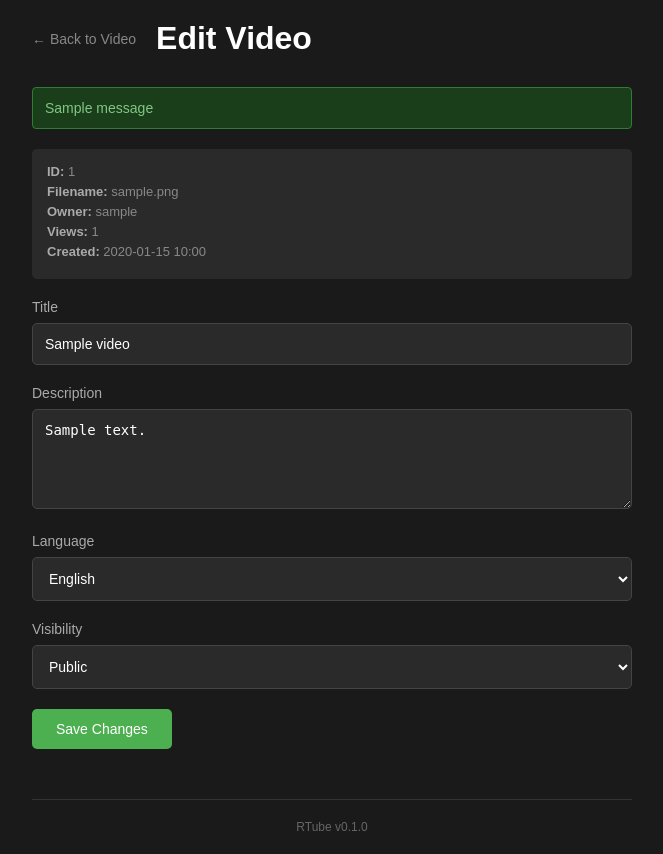
After one commit to RichardDally/RTube, a Flask app: template rtube/templates/videos/edit.html in a window 1280 px wide. The commit adds this page. Shown: the whole page, without its empty margins (308-971 px from the left). Run offline with Flask 3, Linux system fonts and the light colour scheme; the template is opened without the code that fills it: values that come from a table or form of the project are taken from there, others are empty; tables that the repository leaves empty hold one stand-in row (values such as "Sample post"); one stand-in notice (Sample message) is shown; some libraries are stand-ins or nearby versions.

Commit message:
Edit video from owners and admin

```diff
--- /dev/null
+++ b/rtube/templates/videos/edit.html
@@ -0,0 +1,268 @@
+<!DOCTYPE html>
+<html>
+    <head>
+        <meta charset="utf-8">
+        <title>RTube - Edit Video</title>
+        <style>
+            body {
+                font-family: Arial, sans-serif;
+                max-width: 600px;
+                margin: 0 auto;
+                padding: 20px;
+                background-color: #1a1a1a;
+                color: #fff;
+            }
+            .header {
+                display: flex;
+                align-items: center;
+                gap: 20px;
+                margin-bottom: 30px;
+            }
+            .back-link {
+                color: #888;
+                text-decoration: none;
+                font-size: 14px;
+            }
+            .back-link:hover {
+                color: #fff;
+            }
+            h1 {
+                margin: 0;
+            }
+            .form-group {
+                margin-bottom: 20px;
+            }
+            label {
+                display: block;
+                margin-bottom: 8px;
+                font-size: 14px;
+                color: #aaa;
+            }
+            input[type="text"], textarea, select {
+                width: 100%;
+                padding: 12px;
+                border: 1px solid #444;
+                border-radius: 5px;
+                background-color: #2a2a2a;
+                color: #fff;
+                font-size: 14px;
+                box-sizing: border-box;
+            }
+            input[type="text"]:focus, textarea:focus, select:focus {
+                outline: none;
+                border-color: #4CAF50;
+            }
+            textarea {
+                min-height: 100px;
+                resize: vertical;
+            }
+            select {
+                cursor: pointer;
+            }
+            .btn-submit {
+                padding: 12px 24px;
+                background-color: #4CAF50;
+                color: white;
+                border: none;
+                border-radius: 5px;
+                font-size: 14px;
+                cursor: pointer;
+                transition: background-color 0.2s;
+            }
+            .btn-submit:hover {
+                background-color: #45a049;
+            }
+            .flash-messages {
+                margin-bottom: 20px;
+            }
+            .flash-message {
+                padding: 12px;
+                border-radius: 4px;
+                margin-bottom: 10px;
+                font-size: 14px;
+            }
+            .flash-error {
+                background-color: #5c1a1a;
+                color: #ff6b6b;
+                border: 1px solid #8B0000;
+            }
+            .flash-success {
+                background-color: #1a3d1a;
+                color: #81C784;
+                border: 1px solid #2E7D32;
+            }
+            .video-info {
+                background-color: #2a2a2a;
+                padding: 15px;
+                border-radius: 5px;
+                margin-bottom: 20px;
+                font-size: 13px;
+                color: #888;
+            }
+            .video-info span {
+                display: block;
+                margin-bottom: 5px;
+            }
+            .video-info strong {
+                color: #aaa;
+            }
+            footer {
+                margin-top: 50px;
+                padding-top: 20px;
+                border-top: 1px solid #333;
+                text-align: center;
+                color: #666;
+                font-size: 12px;
+            }
+        </style>
+    </head>
+    <body>
+        <div class="header">
+            <a href="{{ url_for('videos.watch_video', v=video.short_id) }}" class="back-link">&larr; Back to Video</a>
+            <h1>Edit Video</h1>
+        </div>
+
+        {% with messages = get_flashed_messages(with_categories=true) %}
+        {% if messages %}
+        <div class="flash-messages">
+            {% for category, message in messages %}
+            <div class="flash-message flash-{{ category }}">{{ message }}</div>
+            {% endfor %}
+        </div>
+        {% endif %}
+        {% endwith %}
+
+        <div class="video-info">
+            <span><strong>ID:</strong> {{ video.short_id }}</span>
+            <span><strong>Filename:</strong> {{ video.filename }}</span>
+            <span><strong>Owner:</strong> {{ video.owner_username or 'Unknown' }}</span>
+            <span><strong>Views:</strong> {{ video.view_count }}</span>
+            <span><strong>Created:</strong> {{ video.created_at.strftime('%Y-%m-%d %H:%M') }}</span>
+        </div>
+
+        <form method="post">
+            <div class="form-group">
+                <label for="title">Title</label>
+                <input type="text" id="title" name="title" maxlength="255" value="{{ video.title or '' }}">
+            </div>
+            <div class="form-group">
+                <label for="description">Description</label>
+                <textarea id="description" name="description">{{ video.description or '' }}</textarea>
+            </div>
+            <div class="form-group">
+                <label for="language">Language</label>
+                <select id="language" name="language">
+                    <option value="">-- No language --</option>
+                    <option value="af" {{ 'selected' if video.language == 'af' else '' }}>Afrikaans</option>
+                    <option value="sq" {{ 'selected' if video.language == 'sq' else '' }}>Albanian</option>
+                    <option value="am" {{ 'selected' if video.language == 'am' else '' }}>Amharic</option>
+                    <option value="ar" {{ 'selected' if video.language == 'ar' else '' }}>Arabic</option>
+                    <option value="hy" {{ 'selected' if video.language == 'hy' else '' }}>Armenian</option>
+                    <option value="az" {{ 'selected' if video.language == 'az' else '' }}>Azerbaijani</option>
+                    <option value="eu" {{ 'selected' if video.language == 'eu' else '' }}>Basque</option>
+                    <option value="be" {{ 'selected' if video.language == 'be' else '' }}>Belarusian</option>
+                    <option value="bn" {{ 'selected' if video.language == 'bn' else '' }}>Bengali</option>
+                    <option value="bs" {{ 'selected' if video.language == 'bs' else '' }}>Bosnian</option>
+                    <option value="bg" {{ 'selected' if video.language == 'bg' else '' }}>Bulgarian</option>
+                    <option value="my" {{ 'selected' if video.language == 'my' else '' }}>Burmese</option>
+                    <option value="ca" {{ 'selected' if video.language == 'ca' else '' }}>Catalan</option>
+                    <option value="zh" {{ 'selected' if video.language == 'zh' else '' }}>Chinese</option>
+                    <option value="hr" {{ 'selected' if video.language == 'hr' else '' }}>Croatian</option>
+                    <option value="cs" {{ 'selected' if video.language == 'cs' else '' }}>Czech</option>
+                    <option value="da" {{ 'selected' if video.language == 'da' else '' }}>Danish</option>
+                    <option value="nl" {{ 'selected' if video.language == 'nl' else '' }}>Dutch</option>
+                    <option value="en" {{ 'selected' if video.language == 'en' else '' }}>English</option>
+                    <option value="et" {{ 'selected' if video.language == 'et' else '' }}>Estonian</option>
+                    <option value="fi" {{ 'selected' if video.language == 'fi' else '' }}>Finnish</option>
+                    <option value="fr" {{ 'selected' if video.language == 'fr' else '' }}>French</option>
+                    <option value="gl" {{ 'selected' if video.language == 'gl' else '' }}>Galician</option>
+                    <option value="ka" {{ 'selected' if video.language == 'ka' else '' }}>Georgian</option>
+                    <option value="de" {{ 'selected' if video.language == 'de' else '' }}>German</option>
+                    <option value="el" {{ 'selected' if video.language == 'el' else '' }}>Greek</option>
+                    <option value="gu" {{ 'selected' if video.language == 'gu' else '' }}>Gujarati</option>
+                    <option value="ht" {{ 'selected' if video.language == 'ht' else '' }}>Haitian Creole</option>
+                    <option value="ha" {{ 'selected' if video.language == 'ha' else '' }}>Hausa</option>
+                    <option value="he" {{ 'selected' if video.language == 'he' else '' }}>Hebrew</option>
+                    <option value="hi" {{ 'selected' if video.language == 'hi' else '' }}>Hindi</option>
+                    <option value="hu" {{ 'selected' if video.language == 'hu' else '' }}>Hungarian</option>
+                    <option value="is" {{ 'selected' if video.language == 'is' else '' }}>Icelandic</option>
+                    <option value="ig" {{ 'selected' if video.language == 'ig' else '' }}>Igbo</option>
+                    <option value="id" {{ 'selected' if video.language == 'id' else '' }}>Indonesian</option>
+                    <option value="ga" {{ 'selected' if video.language == 'ga' else '' }}>Irish</option>
+                    <option value="it" {{ 'selected' if video.language == 'it' else '' }}>Italian</option>
+                    <option value="ja" {{ 'selected' if video.language == 'ja' else '' }}>Japanese</option>
+                    <option value="jv" {{ 'selected' if video.language == 'jv' else '' }}>Javanese</option>
+                    <option value="kn" {{ 'selected' if video.language == 'kn' else '' }}>Kannada</option>
+                    <option value="kk" {{ 'selected' if video.language == 'kk' else '' }}>Kazakh</option>
+                    <option value="km" {{ 'selected' if video.language == 'km' else '' }}>Khmer</option>
+                    <option value="ko" {{ 'selected' if video.language == 'ko' else '' }}>Korean</option>
+                    <option value="ku" {{ 'selected' if video.language == 'ku' else '' }}>Kurdish</option>
+                    <option value="ky" {{ 'selected' if video.language == 'ky' else '' }}>Kyrgyz</option>
+                    <option value="lo" {{ 'selected' if video.language == 'lo' else '' }}>Lao</option>
+                    <option value="la" {{ 'selected' if video.language == 'la' else '' }}>Latin</option>
+                    <option value="lv" {{ 'selected' if video.language == 'lv' else '' }}>Latvian</option>
+                    <option value="lt" {{ 'selected' if video.language == 'lt' else '' }}>Lithuanian</option>
+                    <option value="lb" {{ 'selected' if video.language == 'lb' else '' }}>Luxembourgish</option>
+                    <option value="mk" {{ 'selected' if video.language == 'mk' else '' }}>Macedonian</option>
+                    <option value="mg" {{ 'selected' if video.language == 'mg' else '' }}>Malagasy</option>
+                    <option value="ms" {{ 'selected' if video.language == 'ms' else '' }}>Malay</option>
+                    <option value="ml" {{ 'selected' if video.language == 'ml' else '' }}>Malayalam</option>
+                    <option value="mt" {{ 'selected' if video.language == 'mt' else '' }}>Maltese</option>
+                    <option value="mi" {{ 'selected' if video.language == 'mi' else '' }}>Maori</option>
+                    <option value="mr" {{ 'selected' if video.language == 'mr' else '' }}>Marathi</option>
+                    <option value="mn" {{ 'selected' if video.language == 'mn' else '' }}>Mongolian</option>
+                    <option value="ne" {{ 'selected' if video.language == 'ne' else '' }}>Nepali</option>
+                    <option value="no" {{ 'selected' if video.language == 'no' else '' }}>Norwegian</option>
+                    <option value="ps" {{ 'selected' if video.language == 'ps' else '' }}>Pashto</option>
+                    <option value="fa" {{ 'selected' if video.language == 'fa' else '' }}>Persian</option>
+                    <option value="pl" {{ 'selected' if video.language == 'pl' else '' }}>Polish</option>
+                    <option value="pt" {{ 'selected' if video.language == 'pt' else '' }}>Portuguese</option>
+                    <option value="pa" {{ 'selected' if video.language == 'pa' else '' }}>Punjabi</option>
+                    <option value="ro" {{ 'selected' if video.language == 'ro' else '' }}>Romanian</option>
+                    <option value="ru" {{ 'selected' if video.language == 'ru' else '' }}>Russian</option>
+                    <option value="sm" {{ 'selected' if video.language == 'sm' else '' }}>Samoan</option>
+                    <option value="gd" {{ 'selected' if video.language == 'gd' else '' }}>Scottish Gaelic</option>
+                    <option value="sr" {{ 'selected' if video.language == 'sr' else '' }}>Serbian</option>
+                    <option value="sn" {{ 'selected' if video.language == 'sn' else '' }}>Shona</option>
+                    <option value="sd" {{ 'selected' if video.language == 'sd' else '' }}>Sindhi</option>
+                    <option value="si" {{ 'selected' if video.language == 'si' else '' }}>Sinhala</option>
+                    <option value="sk" {{ 'selected' if video.language == 'sk' else '' }}>Slovak</option>
+                    <option value="sl" {{ 'selected' if video.language == 'sl' else '' }}>Slovenian</option>
+                    <option value="so" {{ 'selected' if video.language == 'so' else '' }}>Somali</option>
+                    <option value="es" {{ 'selected' if video.language == 'es' else '' }}>Spanish</option>
+                    <option value="su" {{ 'selected' if video.language == 'su' else '' }}>Sundanese</option>
+                    <option value="sw" {{ 'selected' if video.language == 'sw' else '' }}>Swahili</option>
+                    <option value="sv" {{ 'selected' if video.language == 'sv' else '' }}>Swedish</option>
+                    <option value="tl" {{ 'selected' if video.language == 'tl' else '' }}>Tagalog</option>
+                    <option value="tg" {{ 'selected' if video.language == 'tg' else '' }}>Tajik</option>
+                    <option value="ta" {{ 'selected' if video.language == 'ta' else '' }}>Tamil</option>
+                    <option value="tt" {{ 'selected' if video.language == 'tt' else '' }}>Tatar</option>
+                    <option value="te" {{ 'selected' if video.language == 'te' else '' }}>Telugu</option>
+                    <option value="th" {{ 'selected' if video.language == 'th' else '' }}>Thai</option>
+                    <option value="tr" {{ 'selected' if video.language == 'tr' else '' }}>Turkish</option>
+                    <option value="tk" {{ 'selected' if video.language == 'tk' else '' }}>Turkmen</option>
+                    <option value="uk" {{ 'selected' if video.language == 'uk' else '' }}>Ukrainian</option>
+                    <option value="ur" {{ 'selected' if video.language == 'ur' else '' }}>Urdu</option>
+                    <option value="ug" {{ 'selected' if video.language == 'ug' else '' }}>Uyghur</option>
+                    <option value="uz" {{ 'selected' if video.language == 'uz' else '' }}>Uzbek</option>
+                    <option value="vi" {{ 'selected' if video.language == 'vi' else '' }}>Vietnamese</option>
+                    <option value="cy" {{ 'selected' if video.language == 'cy' else '' }}>Welsh</option>
+                    <option value="xh" {{ 'selected' if video.language == 'xh' else '' }}>Xhosa</option>
+                    <option value="yi" {{ 'selected' if video.language == 'yi' else '' }}>Yiddish</option>
+                    <option value="yo" {{ 'selected' if video.language == 'yo' else '' }}>Yoruba</option>
+                    <option value="zu" {{ 'selected' if video.language == 'zu' else '' }}>Zulu</option>
+                </select>
+            </div>
+            <div class="form-group">
+                <label for="visibility">Visibility</label>
+                <select id="visibility" name="visibility">
+                    <option value="public" {{ 'selected' if video.visibility == 'public' else '' }}>Public</option>
+                    <option value="private" {{ 'selected' if video.visibility == 'private' else '' }}>Private</option>
+                </select>
+            </div>
+            <button type="submit" class="btn-submit">Save Changes</button>
+        </form>
+
+        <footer>RTube v{{ rtube_version }}</footer>
+    </body>
+</html>
```
Also changed, not shown: rtube/routes/videos.py (+48 -0 lines), rtube/templates/index.html (+16 -0 lines).
